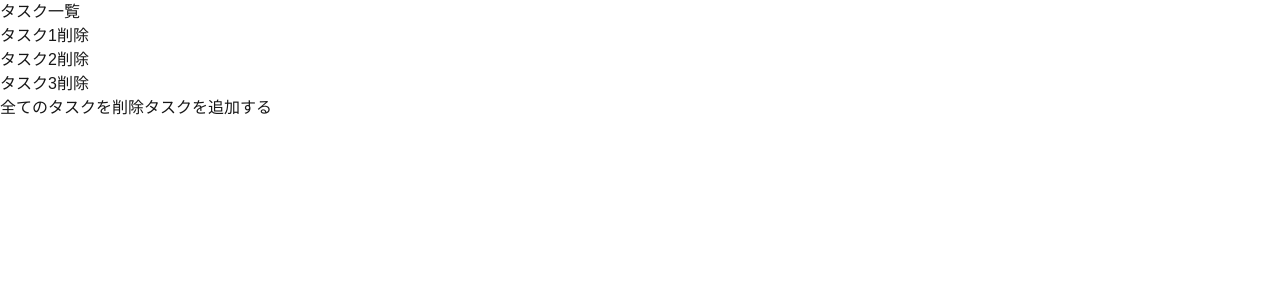
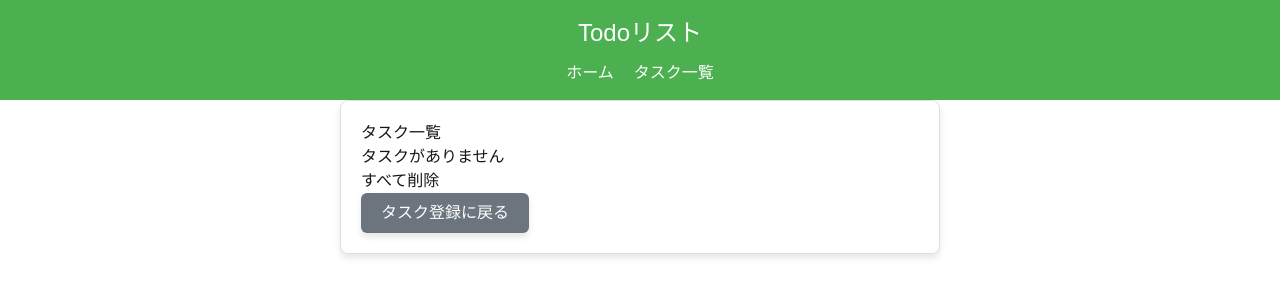
Before and after one commit to ryuya33/study-todo-app, a Next.js app: page /tasks in a window 1280 px wide. Shown: the top 300 px of the page. Built offline with nearby package versions, Linux system fonts and the light colour scheme.

Commit message:
✨ Improve Task Management: Local Storage Integration & UI Enhancements

```diff
--- a/src/components/TodoInput.tsx
+++ b/src/components/TodoInput.tsx
@@ -1,19 +1,28 @@
-import React, { useState } from 'react';
+import React, { useState, useCallback } from 'react';
 
 type Props = {
-    onAddTask: (task: string) => void; // 入力されたタスクを処理するために、親コンポーネントに渡される関数
+    handleAddTask: (task: string) => void;
 };
 
-export function TodoInput({ onAddTask }: Props) {
+export function TodoInput({ handleAddTask }: Props) {
     const [inputValue, setInputValue] = useState('');
 
-    function handleSubmit(e: React.FormEvent) {
+    const handleChange = useCallback((e: React.ChangeEvent<HTMLInputElement>) => {
+        if (e.target.value.length > 20) {
+            alert('20文字以内で入力してください');
+            return;
+        }
+        setInputValue(e.target.value.trim());
+    }, []);
+
+    const handleSubmit = useCallback((e: React.FormEvent) => {
         e.preventDefault();
         if (inputValue.trim()) {
-            onAddTask(inputValue); // 親コンポーネントの関数を呼び出す
+            handleAddTask(inputValue);
             setInputValue('');
         }
-    };
+        console.log(inputValue);
+    }, [inputValue, handleAddTask]);
 
     return (
         <div>
@@ -21,11 +30,11 @@ export function TodoInput({ onAddTask }: Props) {
                 <input
                     type="text"
                     value={inputValue}
-                    onChange={(e) => setInputValue(e.target.value)}
+                    onChange={handleChange}
                     placeholder="タスクを入力してください"
                 />
                 <button type="submit">追加</button>
             </form>
         </div>
     );
-};
+}
--- /dev/null
+++ b/src/contexts/TaskContext.tsx
@@ -0,0 +1,22 @@
+import React, { createContext, useContext } from 'react';
+import { useTasks } from '@/src/hooks/useTasks';
+
+const TaskContext = createContext<ReturnType<typeof useTasks> | null>(null);
+
+export const TaskProvider: React.FC<{ children: React.ReactNode }> = ({ children }) => {
+    const taskManager = useTasks();
+
+    return (
+        <TaskContext.Provider value={taskManager}>
+            {children}
+        </TaskContext.Provider>
+    );
+};
+
+export const useTaskContext = () => {
+    const context = useContext(TaskContext);
+    if (!context) {
+        throw new Error('useTaskContext must be used within a TaskProvider');
+    }
+    return context;
+};
--- /dev/null
+++ b/src/hooks/useTasks.tsx
@@ -0,0 +1,66 @@
+import { useState, useCallback, useEffect } from 'react';
+
+export type Task = {
+    text: string;
+    completed: boolean;
+};
+
+export type UseTasksReturnType = {
+    tasks: Task[];
+    handleAddTask: (task: string) => void;
+    handleDeleteTask: (index: number) => void;
+    handleToggleComplete: (index: number) => void;
+    handleDeleteAllTasks: () => void;
+};
+
+export const useTasks = (): UseTasksReturnType => {
+    const [tasks, setTasks] = useState<Task[]>([]);
+    const [isInitialized, setIsInitialized] = useState(false);
+
+    useEffect(() => {
+        // クライアントサイドでのみlocalStorageからタスクを読み込む
+        const savedTasks = localStorage.getItem('tasks');
+        if (savedTasks) {
+            setTasks(JSON.parse(savedTasks));
+        }
+        setIsInitialized(true);
+    }, []);
+
+    useEffect(() => {
+        if (isInitialized) {
+            // タスクが変更されるたびにlocalStorageに保存
+            localStorage.setItem('tasks', JSON.stringify(tasks));
+        }
+    }, [tasks, isInitialized]);
+
+    const handleAddTask = useCallback((task: string) => {
+        setTasks((prevTasks: Task[]) => [...prevTasks, { text: task, completed: false }]);
+    }, []);
+
+    const handleDeleteTask = useCallback((index: number) => {
+        setTasks((prevTasks: Task[]) => prevTasks.filter((_, i) => i !== index));
+    }, []);
+
+    const handleToggleComplete = useCallback((index: number) => {
+        setTasks((prevTasks: Task[]) => {
+            const newTasks = [...prevTasks];
+            newTasks[index] = {
+                ...newTasks[index],
+                completed: !newTasks[index].completed
+            };
+            return newTasks;
+        });
+    }, []);
+
+    const handleDeleteAllTasks = useCallback(() => {
+        setTasks([]);
+    }, []);
+
+    return {
+        tasks,
+        handleAddTask,
+        handleDeleteTask,
+        handleToggleComplete,
+        handleDeleteAllTasks
+    };
+}
--- a/src/pages/index.tsx
+++ b/src/pages/index.tsx
@@ -4,19 +4,17 @@ import Link from "next/link";
 import { TodoInput } from '@/src/components/TodoInput';
 import styles from '@/src/styles/Home.module.css';
 import { Header } from '@/src/components/Header';
+import { useTasks } from '@/src/hooks/useTasks';
 
 export default function Home() {
-  // タスク追加関数
-  function addTask(task: string): void {
-    console.log('新しいタスク:', task); // 子コンポーネントから渡されたデータを処理
-  }
+  const { handleAddTask } = useTasks();
 
   return (
     <>
       {/* HeadコンポーネントでSEO対応 */}
       <Head>
-        <title>Todoリスト</title>
-        <meta name="description" content="タスク管理を効率化するTodoリストアプリです。" />
+        <title>タスク登録</title>
+        <meta name="description" content="タスク登録ページです。" />
         <meta name="viewport" content="width=device-width, initial-scale=1.0" />
       </Head>
 
@@ -25,7 +23,8 @@ export default function Home() {
       {/* メインコンテンツ */}
       <main className={styles.todoApp}>
         <section className={styles.todoInput}>
-          <TodoInput onAddTask={addTask} /> {/* 子コンポーネントに関数を渡す */}
+          <h2>タスク登録</h2>
+          <TodoInput handleAddTask={handleAddTask} />
         </section>
 
         <Link href="/tasks">
--- a/src/pages/tasks.tsx
+++ b/src/pages/tasks.tsx
@@ -1,52 +1,52 @@
-import React, { useState, useCallback } from "react";
+import React from 'react';
+import Head from "next/head";
 import Link from "next/link";
+import styles from '@/src/styles/Home.module.css';
+import { Header } from '@/src/components/Header';
+import { useTasks } from '@/src/hooks/useTasks';
 
 export default function Tasks() {
-    const [tasks, setTasks] = useState([
-        { text: "タスク1", completed: false },
-        { text: "タスク2", completed: false },
-        { text: "タスク3", completed: false },
-    ]); // 仮のタスクのリスト（実際にはデータベースから取得する）
-
-    const handleDeleteTask = useCallback((index: number) => {
-        setTasks(prevTasks => prevTasks.filter((_, i) => i !== index));
-    }, []);
-
-    const handleToggleComplete = useCallback((index: number) => {
-        setTasks(prevTasks => {
-            const newTasks = [...prevTasks];
-            newTasks[index] = {
-                ...newTasks[index],
-                completed: !newTasks[index].completed
-            };
-            return newTasks;
-        });
-    }, []);
-
-    const handleDeleteAllTasks = useCallback(() => {
-        setTasks([]);
-    }, []);
+    const { tasks, handleDeleteTask, handleToggleComplete, handleDeleteAllTasks } = useTasks();
 
     return (
-        <main>
-            <h1>タスク一覧</h1>
+        <>
+            <Head>
+                <title>タスク一覧</title>
+                <meta name="description" content="タスク一覧ページです。" />
+                <meta name="viewport" content="width=device-width, initial-scale=1.0" />
+            </Head>
+
+            <Header />
+
+            <main className={styles.todoApp}>
+                <section className={styles.todoList}>
+                    <h2>タスク一覧</h2>
+                    {tasks.length === 0 ? (
+                        <p>タスクがありません</p>
+                    ) : (
                         <ul>
                             {tasks.map((task, index) => (
-                    <li key={index}
-                        style={{ textDecoration: task.completed ? "line-through" : "none" }}
-                    >
-                        <span onClick={() => handleToggleComplete(index)} style={{ cursor: 'pointer' }}>{task.text}</span>
-                        <button onClick={(e) => {
-                            e.stopPropagation();
-                            handleDeleteTask(index);
-                        }}>削除</button>
+                                <li key={index} className={styles.todoItem}>
+                                    <input
+                                        type="checkbox"
+                                        checked={task.completed}
+                                        onChange={() => handleToggleComplete(index)}
+                                    />
+                                    <span className={task.completed ? styles.completed : ''}>
+                                        {task.text}
+                                    </span>
+                                    <button onClick={() => handleDeleteTask(index)}>削除</button>
                                 </li>
                             ))}
                         </ul>
-            <button onClick={handleDeleteAllTasks}>全てのタスクを削除</button>
+                    )}
+                    <button onClick={handleDeleteAllTasks}>すべて削除</button>
+                </section>
+
                 <Link href="/">
-                <button>タスクを追加する</button>
+                    <button className={styles.taskListButton}>タスク登録に戻る</button>
                 </Link>
             </main>
+        </>
     );
 }
--- /dev/null
+++ b/src/styles/Tasks.module.css
@@ -0,0 +1,101 @@
+/* タスクリスト全体のスタイル */
+.taskList {
+  margin: 20px 0;
+  padding: 0;
+  list-style: none;
+}
+
+/* 個々のタスクアイテムのスタイル */
+.taskItem {
+  display: flex;
+  align-items: center;
+  padding: 12px 15px;
+  margin-bottom: 10px;
+  background-color: #f8f9fa;
+  border: 1px solid #e0e0e0;
+  border-radius: 6px;
+  transition: all 0.3s ease;
+}
+
+.taskItem:hover {
+  background-color: #f1f3f5;
+  box-shadow: 0 2px 4px rgba(0, 0, 0, 0.1);
+}
+
+/* タスクのテキスト部分 */
+.taskText {
+  flex-grow: 1;
+  margin: 0 15px;
+  font-size: 16px;
+  color: #333;
+}
+
+/* 完了したタスクのスタイル */
+.taskCompleted {
+  text-decoration: line-through;
+  color: #6c757d;
+}
+
+/* タスクのチェックボックス */
+.taskCheckbox {
+  width: 20px;
+  height: 20px;
+  cursor: pointer;
+}
+
+/* 削除ボタン */
+.deleteButton {
+  padding: 6px 12px;
+  background-color: #dc3545;
+  color: white;
+  border: none;
+  border-radius: 4px;
+  cursor: pointer;
+  transition: all 0.2s ease;
+}
+
+.deleteButton:hover {
+  background-color: #c82333;
+}
+
+/* タスクが空の場合のメッセージ */
+.emptyMessage {
+  text-align: center;
+  padding: 20px;
+  color: #6c757d;
+  font-style: italic;
+}
+
+/* タスク一括削除ボタン */
+.deleteAllButton {
+  display: block;
+  width: 100%;
+  padding: 10px;
+  margin-top: 20px;
+  background-color: #6c757d;
+  color: white;
+  border: none;
+  border-radius: 6px;
+  cursor: pointer;
+  transition: all 0.3s ease;
+}
+
+.deleteAllButton:hover {
+  background-color: #5a6268;
+}
+
+/* レスポンシブデザイン */
+@media (max-width: 768px) {
+  .taskItem {
+    padding: 10px 12px;
+  }
+
+  .taskText {
+    font-size: 14px;
+  }
+
+  .deleteButton {
+    padding: 4px 8px;
+    font-size: 14px;
+  }
+}
```
Lines whose indentation alone changed are shown as unchanged.
